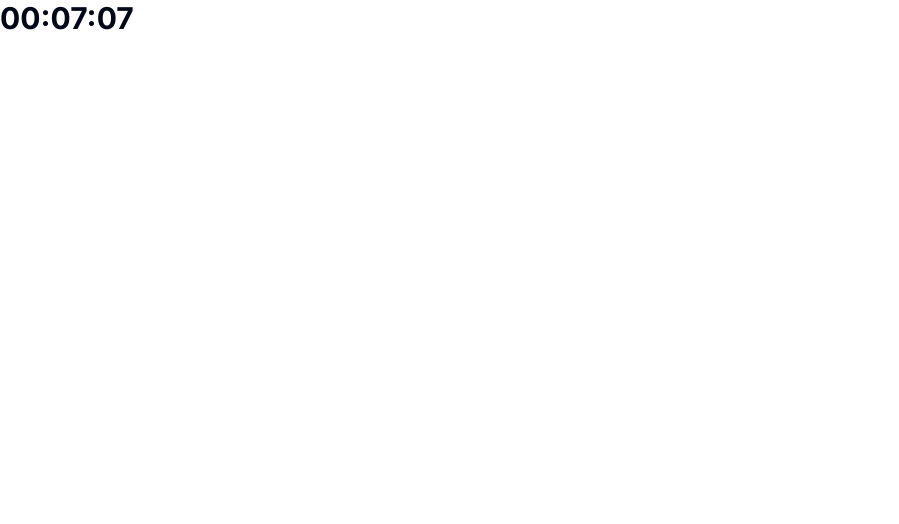
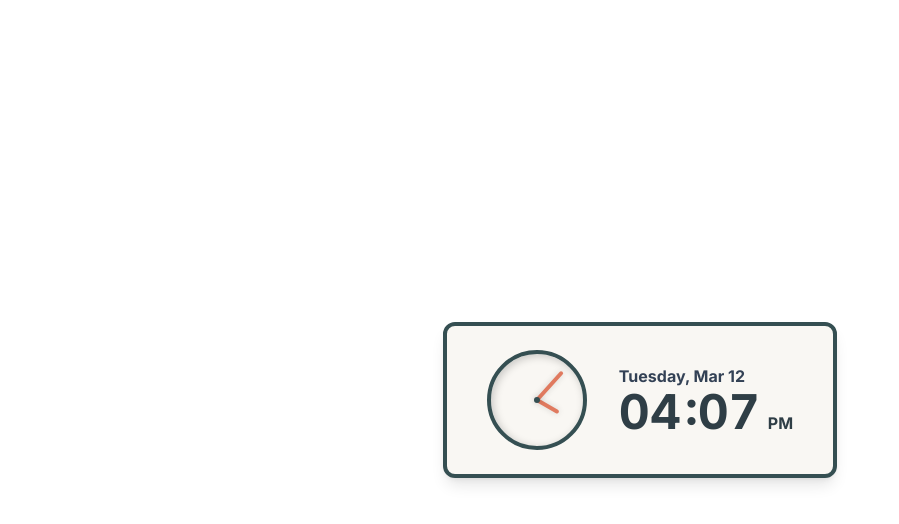
Before and after one commit to SHUSHU010829/obs_tool, a Next.js app: page /clock in a window 1280 px wide. Shown: the top 524 px of the page, without its empty margins (0-899 px from the left). Built offline with nearby package versions, Linux system fonts and the light colour scheme.

Commit message:
fix: 時鐘樣式

```diff
--- a/src/app/clock/clock.tsx
+++ b/src/app/clock/clock.tsx
@@ -1,9 +1,94 @@
-import Time from "@/components/time";
+"use client";
+
+import { useEffect, useState } from "react";
 
 export default function Clock() {
+  const [currentTime, setCurrentTime] = useState(new Date());
+
+  useEffect(() => {
+    const updateTime = () => {
+      setCurrentTime(new Date());
+    };
+
+    const intervalId = setInterval(updateTime, 1000);
+
+    return () => clearInterval(intervalId);
+  }, []);
+
+  const getRotation = (time: number, max: number) => (time / max) * 360;
+
+  const formatTime = (time: number) => (time < 10 ? `0${time}` : time);
+
+  const hourRotation = getRotation(currentTime.getHours() % 12, 12);
+  const minuteRotation = getRotation(currentTime.getMinutes(), 60);
+
+  const daysOfWeek = [
+    "Sunday",
+    "Monday",
+    "Tuesday",
+    "Wednesday",
+    "Thursday",
+    "Friday",
+    "Saturday",
+  ];
+  const monthsOfYear = [
+    "Jan",
+    "Feb",
+    "Mar",
+    "Apr",
+    "May",
+    "Jun",
+    "Jul",
+    "Aug",
+    "Sep",
+    "Oct",
+    "Nov",
+    "Dec",
+  ];
+
+  const hour = currentTime.getHours();
+  const amPm = hour >= 12 ? "PM" : "AM";
+
   return (
-    <div>
-      <Time />
+    <div className="flex h-screen items-center justify-center">
+      <div className="py- flex items-center rounded-xl border-4 border-[#354f52] bg-[#f9f7f3] px-10 py-6 shadow-lg">
+        <div className=" clock__circle">
+          <div className="clock__rounder"></div>
+          <div
+            className="clock__hour"
+            style={{
+              transform: `rotate(${hourRotation}deg)`,
+              transformOrigin: "bottom",
+            }}
+          ></div>
+          <div
+            className="clock__minutes"
+            style={{
+              transform: `rotate(${minuteRotation}deg)`,
+              transformOrigin: "bottom",
+            }}
+          ></div>
+        </div>
+
+        <div className="ml-8">
+          <div>
+            <p className="text-base font-bold text-slate-700">
+              {daysOfWeek[currentTime.getDay()]},{" "}
+              {monthsOfYear[currentTime.getMonth()]}{" "}
+              {formatTime(currentTime.getDate())}
+            </p>
+          </div>
+          <div className="time-font">
+            <p className="text-5xl font-bold text-[#2f3e46]">
+              {formatTime(hour % 12 || 12)}
+              {/* TODO 我想要底下這個冒號可以漸漸變淡再漸漸變深 */}
+              <span className="animate-fade-in-out pl-1">:</span>
+              {formatTime(currentTime.getMinutes())}
+              <span className="pl-2 text-base">{amPm}</span>
+            </p>
+          </div>
+        </div>
+      </div>
     </div>
   );
 }
--- a/src/app/globals.css
+++ b/src/app/globals.css
@@ -95,3 +95,53 @@
   height: 100vh;
   width: 100%;
 }
+
+/*=============== CLOCK ===============*/
+.time-font {
+  font-variant-numeric: tabular-nums;
+  font-feature-settings: "tnum";
+}
+
+.clock__circle {
+  position: relative;
+  width: 100px;
+  height: 100px;
+  border: 4px solid #354f52;
+  background-color: #f9f7f3;
+  border-radius: 50%;
+  box-shadow: inset 2px 2px 8px hsla(0, 0%, 0%, 0.2);
+  display: flex;
+  justify-content: center;
+  align-items: center;
+}
+
+.clock__rounder {
+  width: 6px;
+  height: 6px;
+  background-color: #354f52;
+  border-radius: 50%;
+  box-shadow: 0 0 6px hsla(0, 0%, 0%, 0.15);
+  z-index: 2;
+}
+
+.clock__hour {
+  width: 4px;
+  height: 25px;
+  border-radius: 10px;
+  background-color: #e07a5f;
+}
+
+.clock__minutes {
+  width: 4px;
+  height: 38px;
+  border-radius: 10px;
+  background-color: #e07a5f;
+}
+
+.clock__hour,
+.clock__minutes {
+  box-shadow: 0 0 6px hsla(0, 0%, 0%, 0.15);
+  position: absolute;
+  bottom: 50%;
+  transform-origin: bottom;
+}
--- a/src/components/time.tsx
+++ /dev/null
@@ -1,40 +0,0 @@
-"use client";
-
-import { useEffect, useState } from "react";
-
-const Time = () => {
-  const [currentTime, setCurrentTime] = useState(new Date());
-
-  const updateTime = () => {
-    const timeInTaiwan = new Date(
-      new Date().toLocaleString("en-US", { timeZone: "Asia/Taipei" })
-    );
-    setCurrentTime(timeInTaiwan);
-  };
-
-  useEffect(() => {
-    const intervalId = setInterval(updateTime, 1000);
-
-    return () => {
-      clearInterval(intervalId);
-    };
-  }, []);
-
-  return (
-    <div className="time-font text-3xl font-bold">
-      {currentTime.getHours() < 10
-        ? "0" + currentTime.getHours()
-        : currentTime.getHours()}
-      :
-      {currentTime.getMinutes() < 10
-        ? "0" + currentTime.getMinutes()
-        : currentTime.getMinutes()}
-      :
-      {currentTime.getSeconds() < 10
-        ? "0" + currentTime.getSeconds()
-        : currentTime.getSeconds()}
-    </div>
-  );
-};
-
-export default Time;
--- a/tailwind.config.ts
+++ b/tailwind.config.ts
@@ -1,14 +1,14 @@
-import type { Config } from "tailwindcss"
-const { fontFamily } = require("tailwindcss/defaultTheme")
+import type { Config } from "tailwindcss";
+import { fontFamily } from "tailwindcss/defaultTheme";
 
 const config = {
   darkMode: ["class"],
   content: [
-    './pages/**/*.{ts,tsx}',
-    './components/**/*.{ts,tsx}',
-    './app/**/*.{ts,tsx}',
-    './src/**/*.{ts,tsx}',
-	],
+    "./pages/**/*.{ts,tsx}",
+    "./components/**/*.{ts,tsx}",
+    "./app/**/*.{ts,tsx}",
+    "./src/**/*.{ts,tsx}",
+  ],
   prefix: "",
   theme: {
     container: {
@@ -68,10 +68,15 @@ const config = {
           from: { height: "var(--radix-accordion-content-height)" },
           to: { height: "0" },
         },
+        fade: {
+          "0%, 100%": { opacity: "1" },
+          "50%": { opacity: "0.4" },
+        },
       },
       animation: {
         "accordion-down": "accordion-down 0.2s ease-out",
         "accordion-up": "accordion-up 0.2s ease-out",
+        "fade-in-out": "fade 2s ease-in-out infinite",
       },
       fontFamily: {
         sans: ["var(--font-sans)", ...fontFamily.sans],
@@ -79,6 +84,6 @@ const config = {
     },
   },
   plugins: [require("tailwindcss-animate")],
-} satisfies Config
+} satisfies Config;
 
-export default config
+export default config;
```
